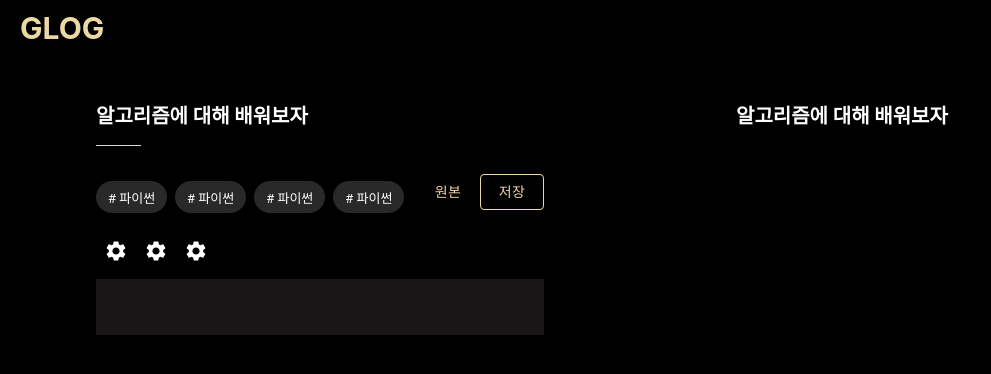
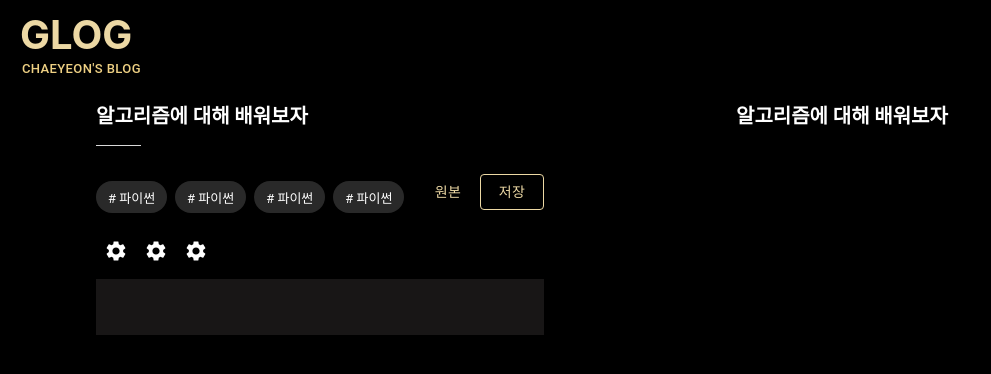
Before and after one commit to pknu-wap/2023_1_WAP_WEB_TEAM_4, a React (Create React App) app in the folder frontend/: page /write in a window 1280 px wide. Shown: the top 374 px of the page, without its empty margins (0-991 px from the left). Built offline with nearby package versions, Linux system fonts and the light colour scheme.

Commit message:
글쓰기 페이지 Header 변경

```diff
--- a/frontend/src/pages/Write.js
+++ b/frontend/src/pages/Write.js
@@ -1,22 +1,12 @@
 import React from "react";
 import { Stack, Chip, Button, IconButton, TextField } from "@mui/material";
 import SettingsIcon from "@mui/icons-material/Settings";
+import Header from "../components/Header";
 
 const Write = () => {
   return (
     <Stack height="100%">
-      <Stack
-        bgcolor="black"
-        style={{
-          width: "100%",
-          fontWeight: "bold",
-          color: "#ECD8A4",
-          fontSize: "30px",
-          position: "fixed",
-          padding: "10px 0px 10px 20px",
-        }}>
-        GLOG
-      </Stack>
+      <Header />
       <Stack
         height="5000px"
         paddingTop="60px"
```
